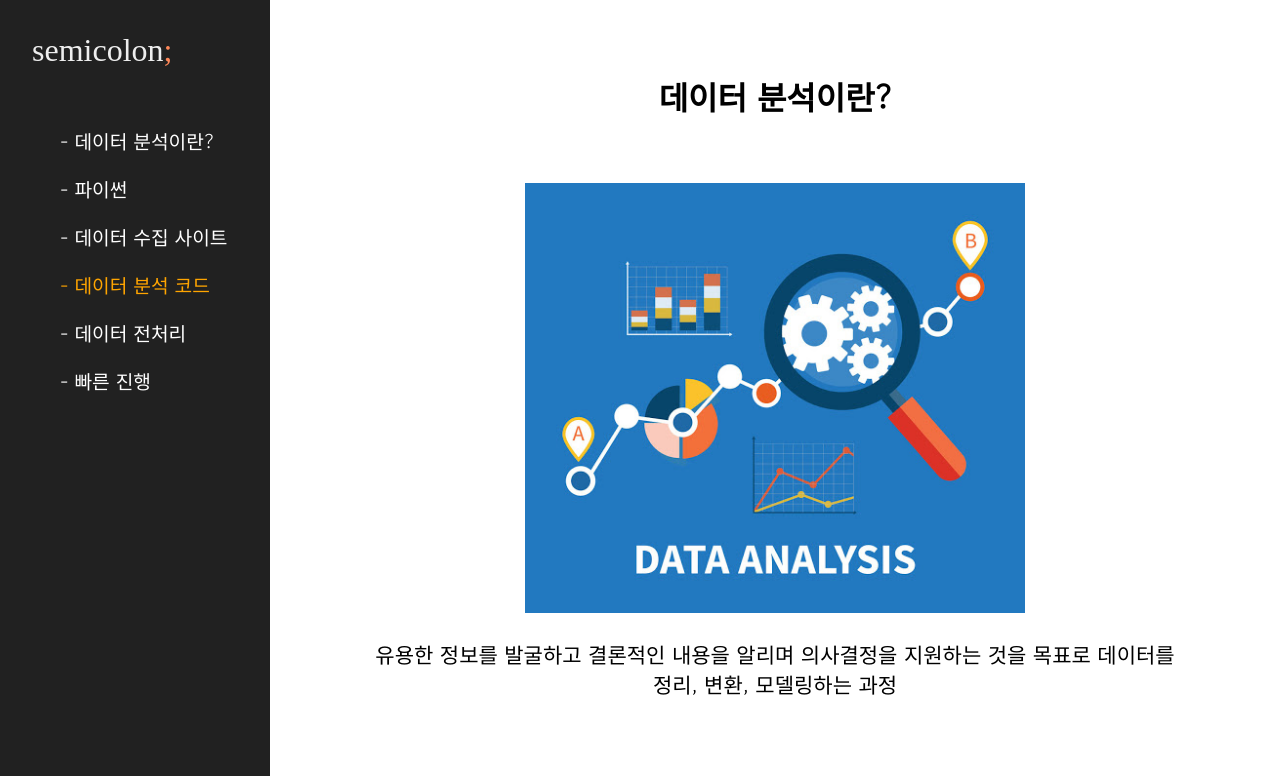
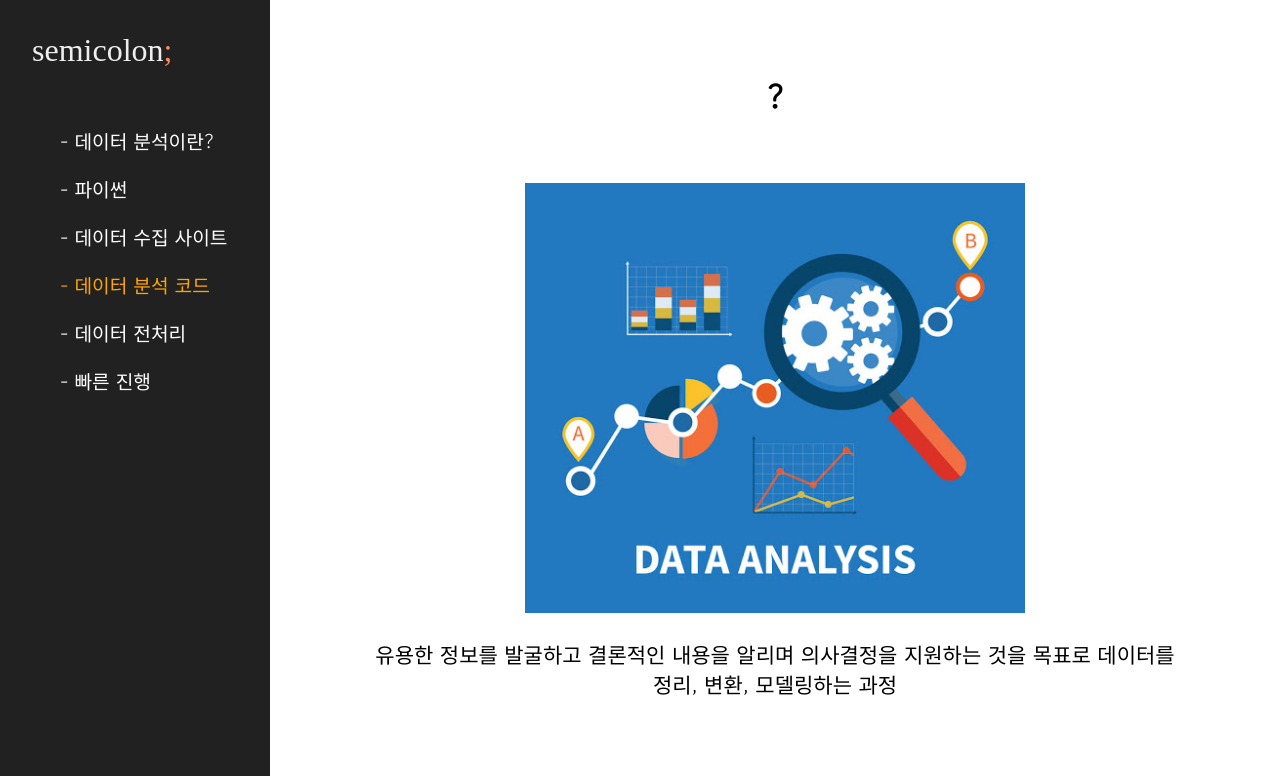
Before and after one commit to vkemekv/semicolon, a plain HTML site: page public/html/about-data.html in a window 1280 px wide. Shown: the top 776 px of the page. Drawn offline with nearby package versions, Linux system fonts and the light colour scheme; a web font is replaced by a local one.

Commit message:
글자수정

```diff
--- a/public/html/about-data.html
+++ b/public/html/about-data.html
@@ -20,7 +20,7 @@
     </script>
     <div id="contents">
       <div class="content-inner">
-        <h1 class="a-1">데이터 분석이란?</h1>
+        <h1 class="a-1">?</h1>
         <img src="../image/dataanalysis.jpg" rel="데이터분석">
         <p>유용한 정보를 발굴하고 결론적인 내용을 알리며 의사결정을 지원하는 것을 목표로 데이터를 정리, 변환, 모델링하는 과정</p>
         <h1 class="a-2">데이터 분석 절차</h1>
```
Also changed, not shown: 1 other file.
